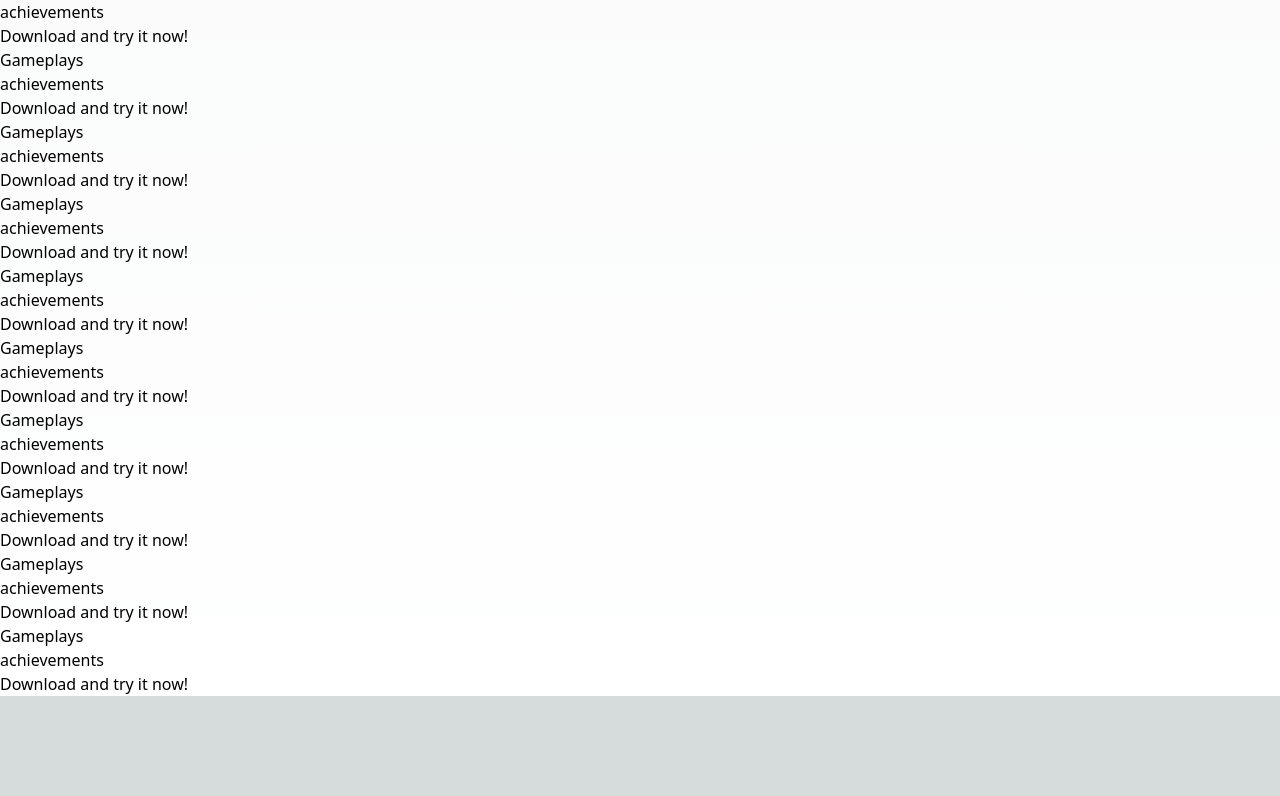
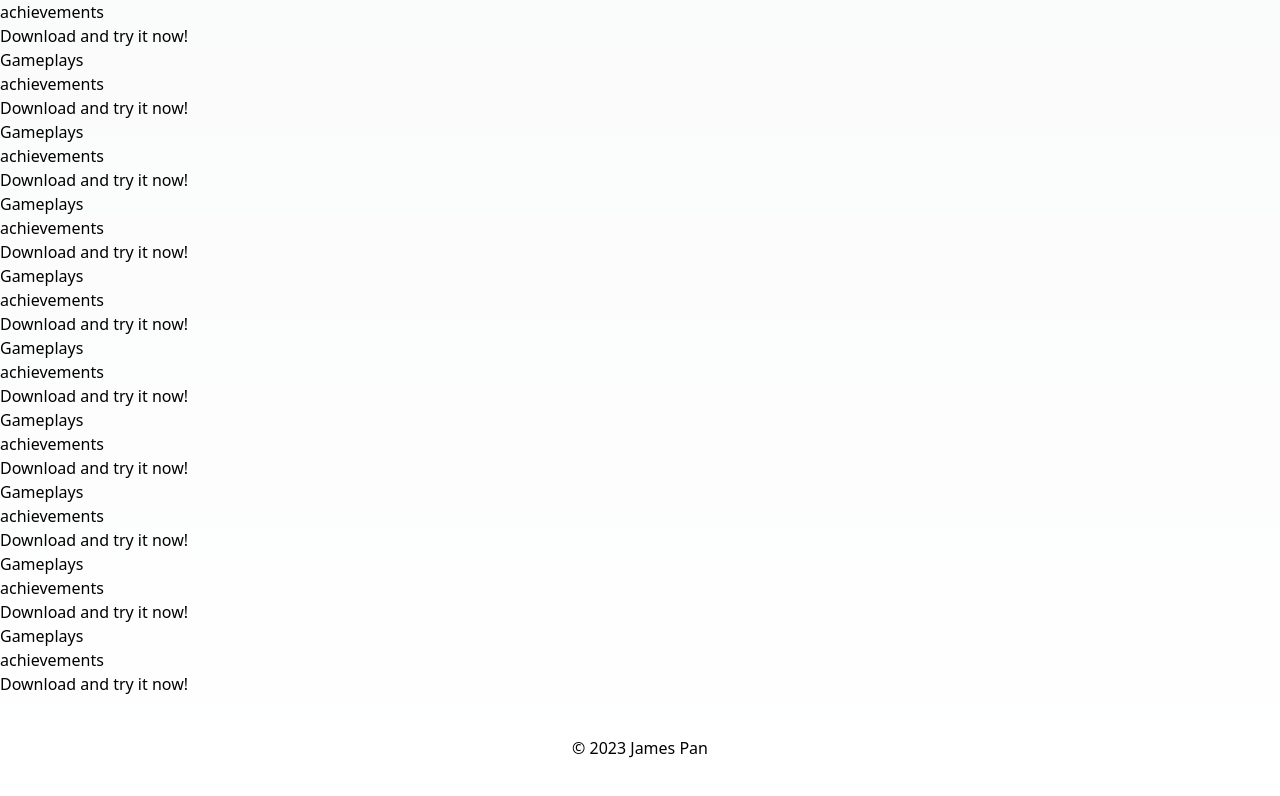
Before and after one commit to jpcodingjourney/JPGames, a Next.js app: page / in a window 1280 px wide. Shown: the part 6057-6853 px from the top of the page. Before the commit the page ends 6753 px from the top, so only its background shows below. Built offline with nearby package versions, Linux system fonts and the light colour scheme.

Commit message:
Add footer

```diff
--- /dev/null
+++ b/src/components/Footer.js
@@ -0,0 +1,11 @@
+// import React from "react";
+
+const Footer = () => {
+  return (
+    <footer className="flex justify-center p-10 dark:text-white">
+      © 2023 James Pan
+    </footer>
+  );
+};
+
+export default Footer;
--- a/src/components/Layout.js
+++ b/src/components/Layout.js
@@ -1,3 +1,4 @@
+import Footer from "./Footer";
 import Navbar from "./Navbar";
 
 const Layout = ({ children }) => {
@@ -5,6 +6,7 @@ const Layout = ({ children }) => {
     <>
       <Navbar />
       <div> {children} </div>
+      <Footer />
     </>
   );
 };
```
